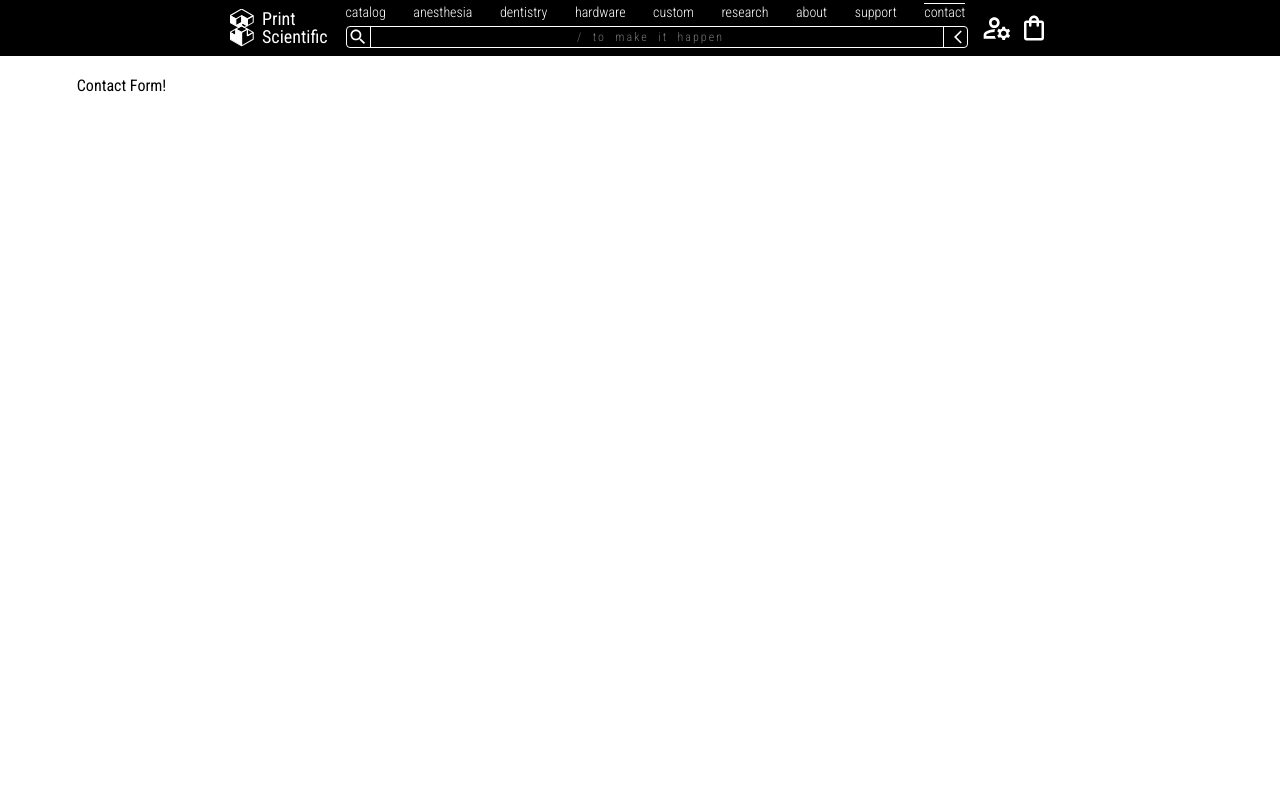
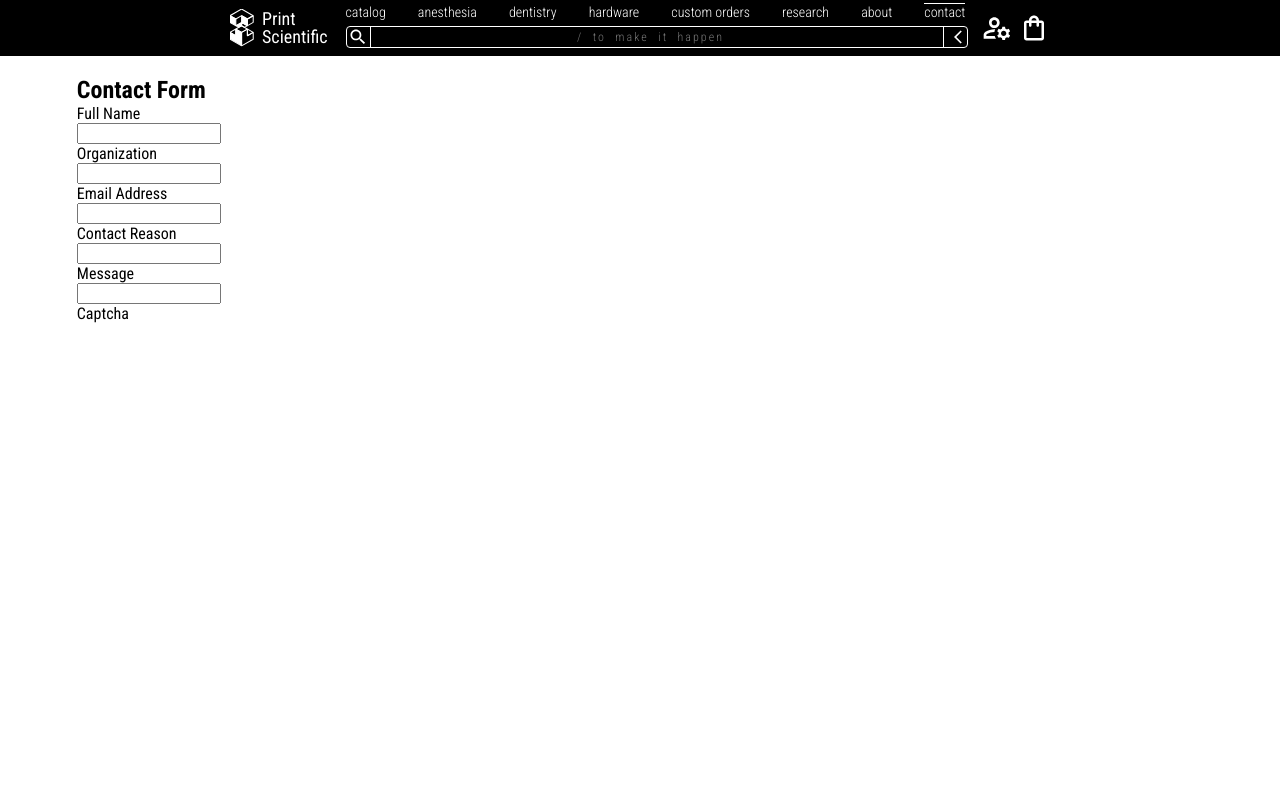
Before and after one commit to caldayham/printsci-front, a React (Create React App) app: page /contact in a window 1280 px wide. Shown: the top 800 px of the page. Built offline with nearby package versions, Linux system fonts and the light colour scheme.

Commit message:
contact form stuff and general edits

```diff
--- a/src/App.jsx
+++ b/src/App.jsx
@@ -32,8 +32,7 @@ import {
 
 import ScrollToTop from "./tools/ScrollToTop";
 import { useSelector } from "react-redux";
-import SupportPage from "./pages/StaticPages/SupportPage";
-import ContactPage from "./pages/ContactPage/ContactPage";
+import ContactPage from "./pages/StaticPages/ContactPage";
 
 const App = () => {
   const user = useSelector((state) => state.user.currentUser);
@@ -63,7 +62,6 @@ const App = () => {
           <Route exact path="/cart" element={<CartPage />} />
           <Route exact path="/checkout" element={<CartPage />} />
           <Route exact path="/about" element={<AboutPage />} />
-          <Route exact path="/support" element={<SupportPage />} />
           <Route exact path="/contact" element={<ContactPage />} />
           <Route exact path="/about/terms" element={<ServiceTermsPage />} />
           <Route exact path="/about/privacy" element={<PrivacyPolicyPage />} />
--- /dev/null
+++ b/src/components/Forms/ContactForm.jsx
@@ -0,0 +1,58 @@
+import React from 'react'
+
+const ContactForm = () => {
+  return (
+    <form action="" onSubmit="">
+      <div>
+        <h2>Contact Form</h2>
+        <span>Full Name</span>
+        <br />
+        <input
+          type="text"
+          name="Name"
+          required
+        />
+        <br />
+        <span>Organization</span>
+        <br />
+        <input
+          type="text"
+          name="Name"
+          required
+        />
+        <br />
+        <span>Email Address</span>
+        <br />
+        <input
+          type="text"
+          name="Name"
+          placeholder=''
+          required
+        />
+        <br />
+        <span>Contact Reason</span>
+        <br />
+        <input
+          type="text"
+          name="headline"
+          placeholder=""
+          required
+        />
+        <br />
+        <span>Message</span>
+        <br />
+        <input
+          type="text"
+          name="headline"
+          placeholder=""
+          required
+        />
+        <br />
+        <span>Captcha</span>
+        <br />
+      </div>
+    </form>
+  )
+}
+
+export default ContactForm
--- /dev/null
+++ b/src/components/Forms/formStyles.js
@@ -0,0 +1 @@
+import styled from "styled-components";
--- a/src/components/Navbar/NeoNavbar.jsx
+++ b/src/components/Navbar/NeoNavbar.jsx
@@ -48,10 +48,9 @@ const NeoNavbar = () => {
               <ListTextItem to="/catalog/anesthesia" thispage={"catalog-anesthesia"}>anesthesia</ListTextItem>
               <ListTextItem to="/catalog/dentistry" thispage={"catalog-dentistry"}>dentistry</ListTextItem>
               <ListTextItem to="/catalog/hardware" thispage={"catalog-hardware"}>hardware</ListTextItem>
-              <ListTextItem to="/custom" thispage={"custom"}>custom</ListTextItem>
+              <ListTextItem to="/custom" thispage={"custom"}>custom orders</ListTextItem>
               <ListTextItem to="/research" thispage={"research"}>research</ListTextItem>
               <ListTextItem to="/about" thispage={"about"}>about</ListTextItem>
-              <ListTextItem to="/support" thispage={"support"}>support</ListTextItem>
               <ListTextItem to="/contact" thispage={"contact"}>contact</ListTextItem>
             </MenuList>
           <SearchBar>
--- a/src/pages/ContactPage/contactPageStyles.js
+++ /dev/null
@@ -1,5 +0,0 @@
-import styled from "styled-components";
-
-export const ContactFormWrapper = styled.div`
-    display: flex;
-`;
--- a/src/pages/CustomPage/CustomPage.jsx
+++ b/src/pages/CustomPage/CustomPage.jsx
@@ -27,12 +27,12 @@ const CustomPage = () => {
 
   return (
     <MainContainer flexDirection={"column"}>
-      <Title>Custom Parts</Title>
+      <Title>Custom Orders</Title>
       <Subtitle>
         <i style={{ fontSize: "20px" }}>
           'Print Scientific began as a custom part delivery service for research
           labs. We have seen the environment, we have seen the use cases, we
-          know the process.'
+          know why things work and why things don't.'
         </i>{" "}
         <br />{" "}
         <b style={{ fontSize: "22px" }}>
--- a/src/pages/ContactPage/ContactPage.jsx
+++ b/src/pages/StaticPages/ContactPage.jsx
@@ -1,8 +1,8 @@
 import React, { useEffect } from 'react'
 import { useDispatch } from 'react-redux';
+import ContactForm from '../../components/Forms/ContactForm';
 import { changePage } from '../../redux/currentPageRedux';
 import {MainContainer} from "../../tools/globalStyles";
-import { ContactFormWrapper } from './contactPageStyles';
 
 const ContactPage = () => {
     const dispatch = useDispatch();
@@ -15,9 +15,7 @@ const ContactPage = () => {
 
   return (
     <MainContainer flexDirection="column">
-        <ContactFormWrapper>
-            Contact Form!
-        </ContactFormWrapper>
+        <ContactForm/>
     </MainContainer>
   )
 }
--- a/src/pages/StaticPages/SupportPage.jsx
+++ /dev/null
@@ -1,20 +0,0 @@
-import React, { useEffect } from 'react'
-import { useDispatch } from 'react-redux';
-import { changePage } from '../../redux/currentPageRedux';
-import { MainContainer } from '../../tools/globalStyles'
-
-const SupportPage = () => {
-    const dispatch = useDispatch();
-    useEffect(() => {
-      const updatePage = () => {
-        dispatch(changePage("support"));
-      };
-      updatePage();
-    });
-
-  return (
-    <MainContainer>SupportPage</MainContainer>
-  )
-}
-
-export default SupportPage
```
Also changed, not shown: src/components/Forms/SupportTicketForm.jsx (added, +9 -0 lines), package.json (line endings or trailing spaces).
